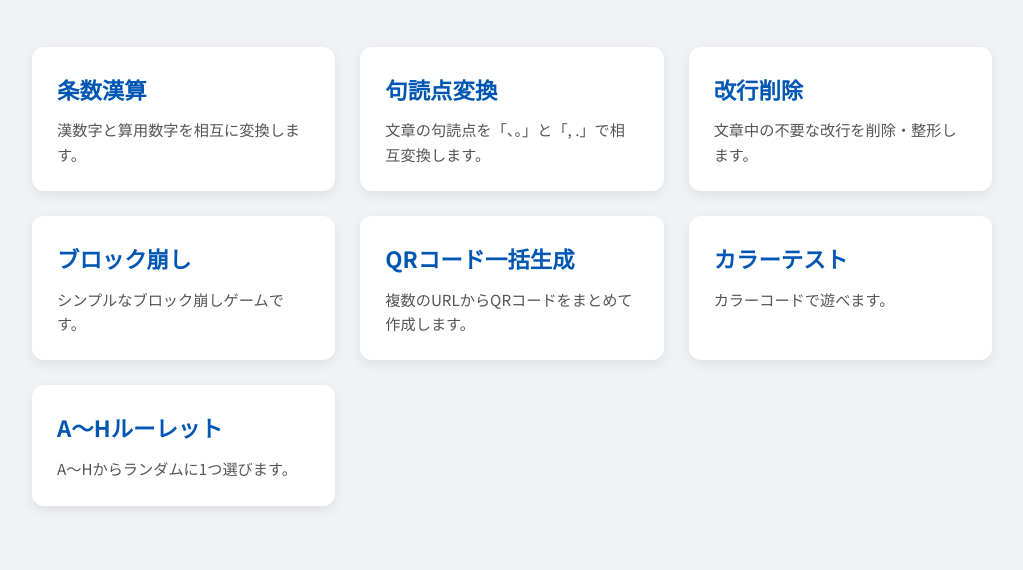
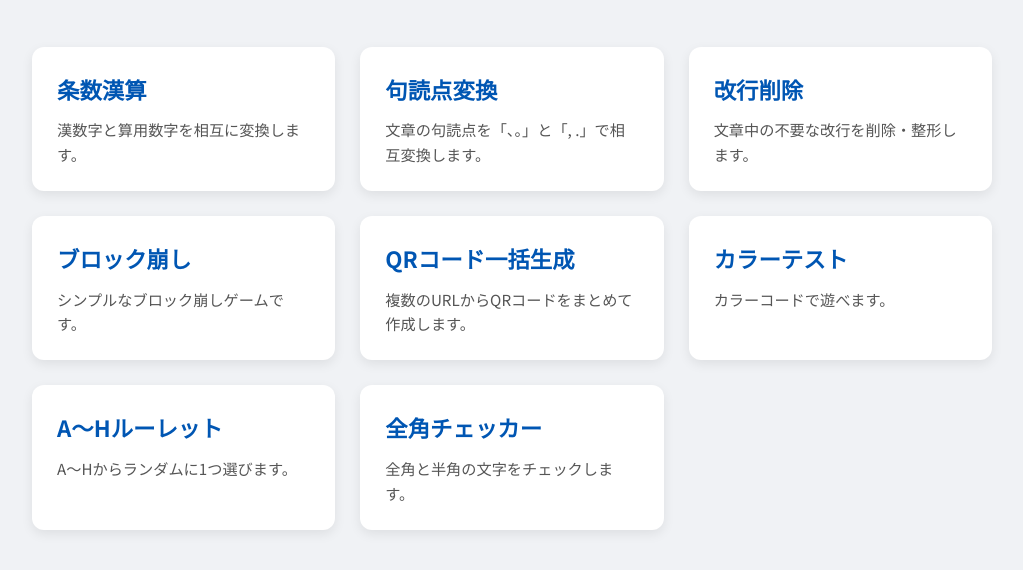
Before and after one commit to ykshio/tool, a plain HTML site: page index.html in a window 1280 px wide. Shown: the part 200-770 px from the top of the page, without its empty margins (128-1151 px from the left). Drawn offline with Linux system fonts and the light colour scheme.

Commit message:
Add mitsuiesan to index

```diff
--- a/index.html
+++ b/index.html
@@ -47,6 +47,10 @@
                     <h3>A〜Hルーレット</h3>
                     <p>A〜Hからランダムに1つ選びます。</p>
                 </a>
+                <a href="./mitsuiesan" class="tool-card">
+                    <h3>全角チェッカー</h3>
+                    <p>全角と半角の文字をチェックします。</p>
+                </a>
             </div>
         </main>
     </div>
```
